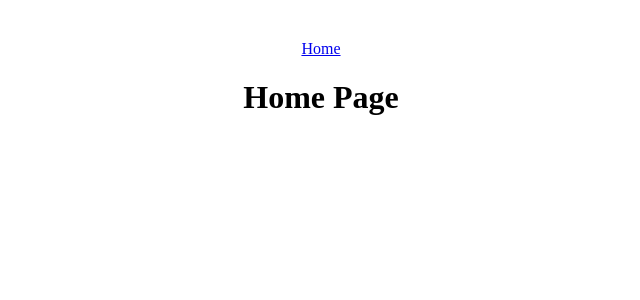
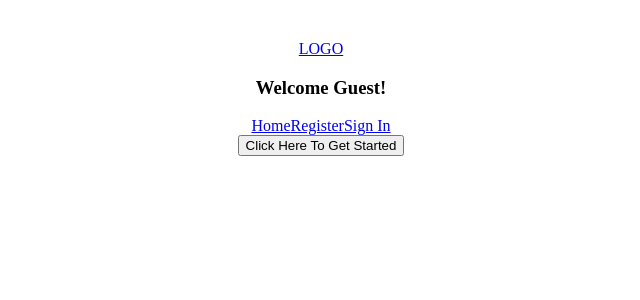
Before and after one commit to Mujtaba18/VelvetHotels-FE, a React (Vite) app: page / in a window 1280 px wide. Shown: the top 300 px of the page, without its empty margins (319-959 px from the left). Built offline with nearby package versions, Linux system fonts and the light colour scheme.

Commit message:
React Auth doen with redirect user and admin

```diff
--- a/src/App.jsx
+++ b/src/App.jsx
@@ -1,17 +1,41 @@
-import { useState, useEffect } from 'react'
-import './App.css'
-import Header from './components/Header'
-import Home from './pages/Home'
-import { Route, Routes } from 'react-router-dom'
+import { useState, useEffect } from "react"
+import { Route, Routes } from "react-router"
+import Header from "./components/Header"
+import Register from "./pages/Register"
+import SignIn from "./pages/SignIn"
+import Home from "./pages/Home"
+import "./App.css"
+import { CheckSession } from "./services/Auth" //CheckSession user to check user if it is singin
+const App = () => {
+  const [user, setUser] = useState(null)
 
-function App() {
+  const handleLogOut = () => {
+    //Reset all auth related state and clear localStorage
+    setUser(null)
+    localStorage.clear()
+  }
+  const checkToken = async () => {
+    //If a token exists, sends token to localStorage to persist logged in user
+    const user = await CheckSession()
+    console.log(user) // Log the user object to see its structure
 
+    setUser(user)
+  }
+  useEffect(() => {
+    const token = localStorage.getItem("token")
+    // Check if token exists before requesting to validate the token
+    if (token) {
+      checkToken()
+    }
+  }, [])
   return (
-    <div className='App'>
-      <Header />
+    <div className="App">
+      <Header user={user} handleLogOut={handleLogOut} />
       <main>
         <Routes>
-          <Route path='/' element={<Home />} />
+          <Route path="/" element={<Home />} />
+          <Route path="/signin" element={<SignIn setUser={setUser} />} />
+          <Route path="/register" element={<Register />} />
         </Routes>
       </main>
     </div>
--- a/src/components/Header.jsx
+++ b/src/components/Header.jsx
@@ -1,10 +1,57 @@
 import { Link } from "react-router-dom"
 
-const Header = () => {
+const Header = ({ user, handleLogOut }) => {
+  let userOptions
+
+  // Check if user is defined and has a role
+  if (user) {
+    if (user.role === "user") {
+      userOptions = (
+        <nav>
+          <h3>Welcome {user.name}!</h3>
+          <Link to="/">Home</Link>
+          <Link to="/">Hotels</Link>
+          <Link to="/">My Booking</Link>
+          <Link onClick={handleLogOut} to="/">
+            Sign Out
+          </Link>
+        </nav>
+      )
+    } else if (user.role === "admin") {
+      userOptions = (
+        <nav>
+          <h3>Welcome {user.name}! Admin</h3>
+          <Link to="/">Home</Link>
+          <Link to="/">Add Hotel</Link>
+          <Link to="/">Profile</Link>
+
+          <Link onClick={handleLogOut} to="/">
+            Sign Out
+          </Link>
+        </nav>
+      )
+    }
+  } else {
+    // Provide a default greeting when user is not logged in
+    userOptions = (
+      <nav>
+        <h3>Welcome Guest!</h3>
+        <Link to="/">Home</Link>
+        <Link to="/register">Register</Link>
+        <Link to="/signin">Sign In</Link>
+      </nav>
+    )
+  }
+
   return (
-    <div>
-      <Link to="/">Home</Link>
-    </div>
+    <header>
+      <Link to="/">
+        <div className="logo-wrapper" alt="logo">
+          LOGO
+        </div>
+      </Link>
+      {userOptions}
+    </header>
   )
 }
 
--- a/src/pages/Home.jsx
+++ b/src/pages/Home.jsx
@@ -1,7 +1,15 @@
+import { useNavigate } from "react-router-dom"
+
 const Home = () => {
+  let navigate = useNavigate()
+
   return (
-    <div>
-      <h1>Home Page</h1>
+    <div className="">
+      <section className="">
+        <button onClick={() => navigate("/signin")}>
+          Click Here To Get Started
+        </button>
+      </section>
     </div>
   )
 }
```
